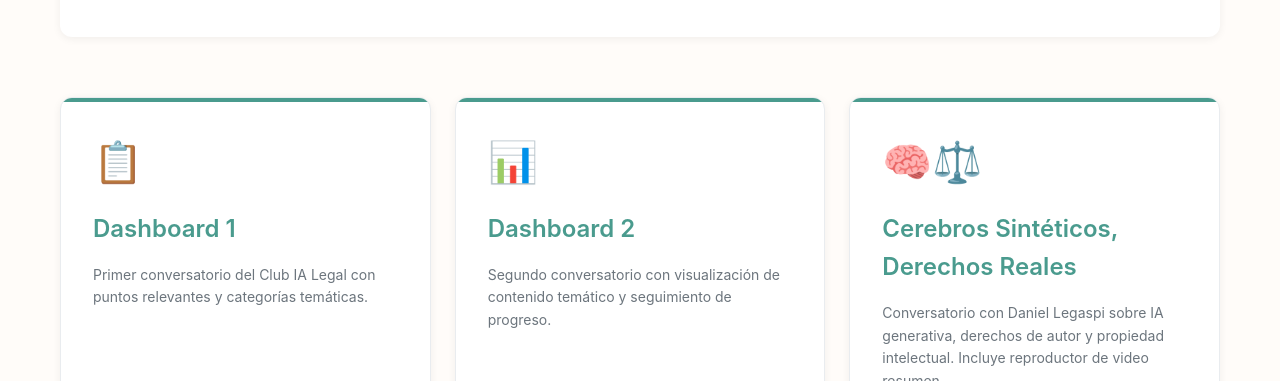
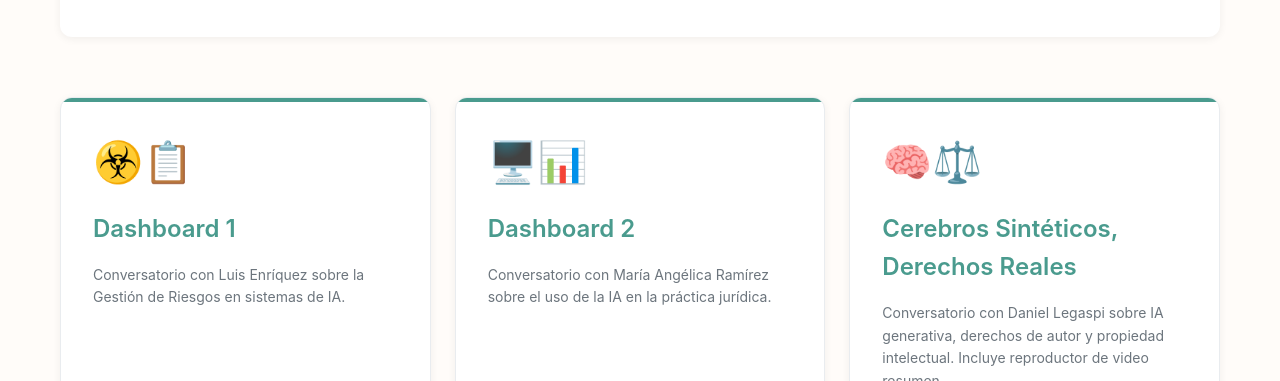
Before and after one commit to hackbug38/Dashboards-Conversatorios-Club-IA-Legal, a plain HTML site: page index.html in a window 1280 px wide. Shown: the part 571-952 px from the top of the page. Drawn offline with Linux system fonts and the light colour scheme.

Commit message:
Update dashboard icons and descriptions

```diff
--- a/index.html
+++ b/index.html
@@ -233,9 +233,9 @@
     <div class="dashboards">
       <!-- Dashboard 1 -->
       <a href="dashboard1/index.html" class="dashboard-card">
-        <div class="dashboard-icon">📋</div>
+        <div class="dashboard-icon">☣️📋</div>
         <h3 class="dashboard-title">Dashboard 1</h3>
-        <p class="dashboard-description">Primer conversatorio del Club IA Legal con puntos relevantes y categorías temáticas.</p>
+        <p class="dashboard-description">Conversatorio con Luis Enríquez sobre la Gestión de Riesgos en sistemas de IA.</p>
         <div class="dashboard-meta">
           <span>16 puntos</span>
           <span class="dashboard-badge">Activo</span>
@@ -245,9 +245,9 @@
 
       <!-- Dashboard 2 -->
       <a href="dashboard2/index.html" class="dashboard-card">
-        <div class="dashboard-icon">📊</div>
+        <div class="dashboard-icon">🖥️📊</div>
         <h3 class="dashboard-title">Dashboard 2</h3>
-        <p class="dashboard-description">Segundo conversatorio con visualización de contenido temático y seguimiento de progreso.</p>
+        <p class="dashboard-description">Conversatorio con María Angélica Ramírez sobre el uso de la IA en la práctica jurídica.</p>
         <div class="dashboard-meta">
           <span>16 puntos</span>
           <span class="dashboard-badge">Activo</span>
```
